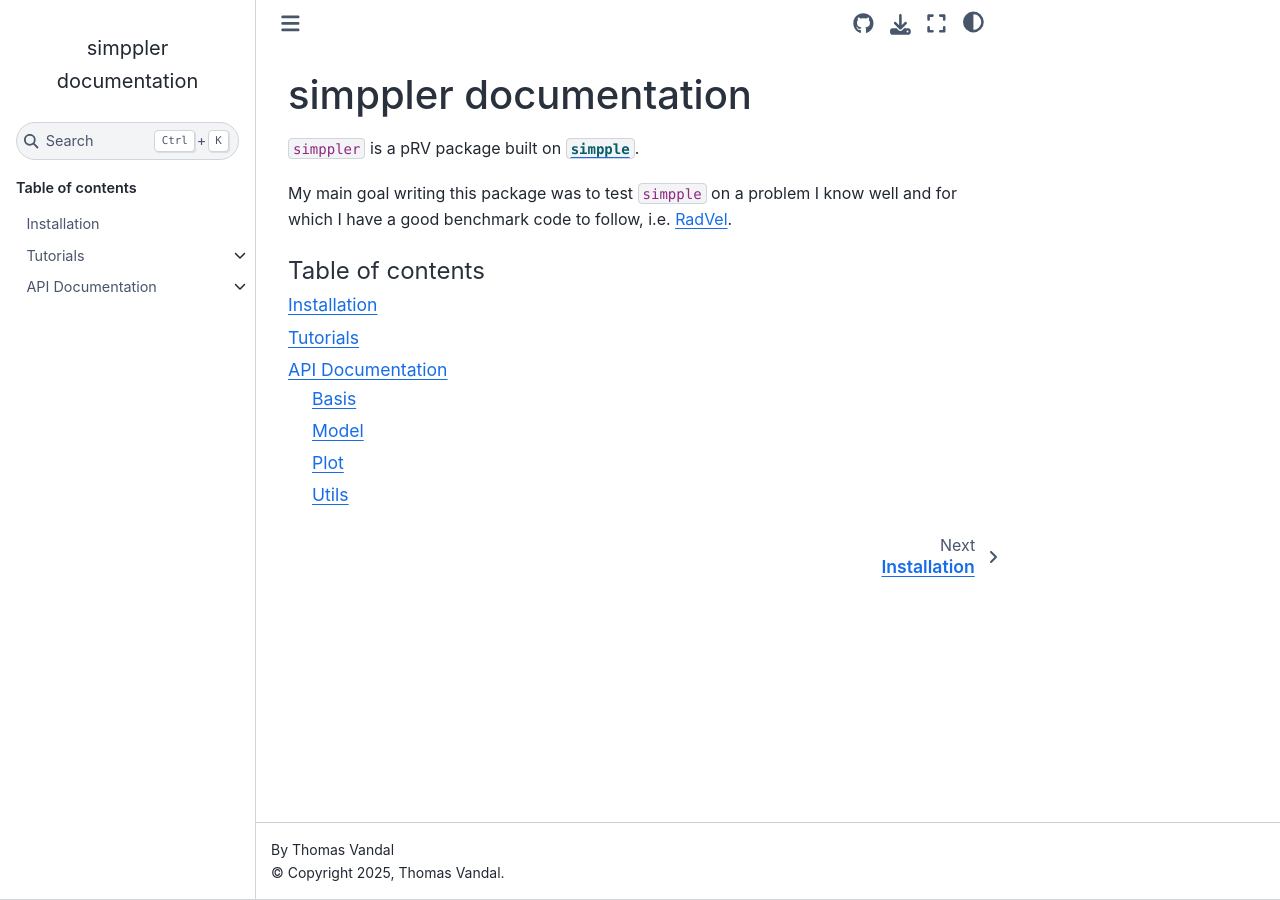
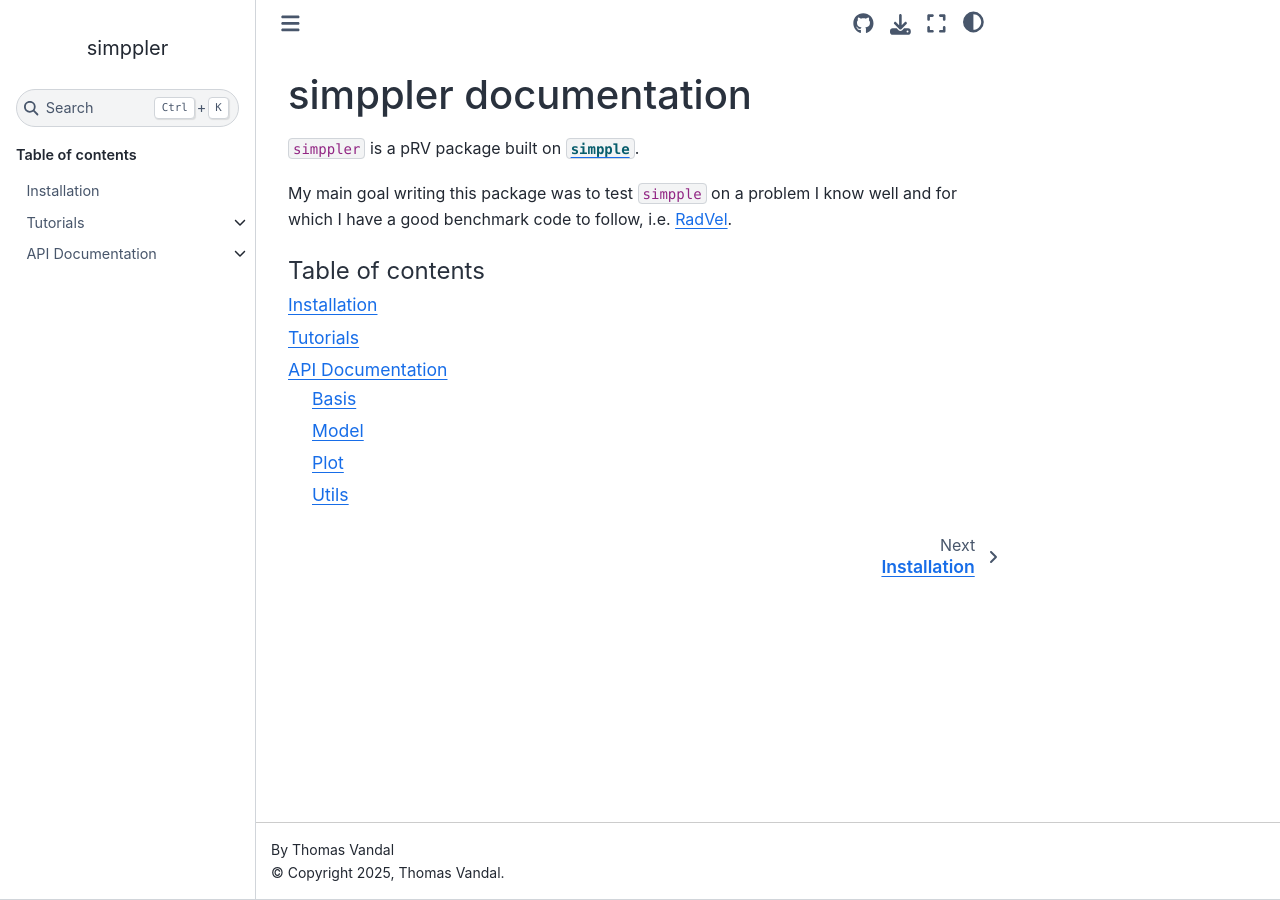
Before and after one commit to vandalt/simppler, a Sphinx documentation site: the page built from docs/index.md, in a window 1280 px wide. Built offline with Sphinx 7.4.7 and the Sphinx Book theme 1.1.4, drawn with Linux system fonts in a browser that asks for light colours; pages that are not in the unit, such as notebooks, are missing from menus; the version number could not be read and is left out.

Commit message:
Remove version from title

```diff
--- a/docs/conf.py
+++ b/docs/conf.py
@@ -35,6 +35,7 @@ nb_execution_timeout = -1
 # https://www.sphinx-doc.org/en/master/usage/configuration.html#options-for-html-output
 
 html_theme = "sphinx_book_theme"
+html_title = "simppler"
 html_theme_options = {
     "repository_url": "https://github.com/vandalt/simppler",
     "use_repository_button": True,
```
